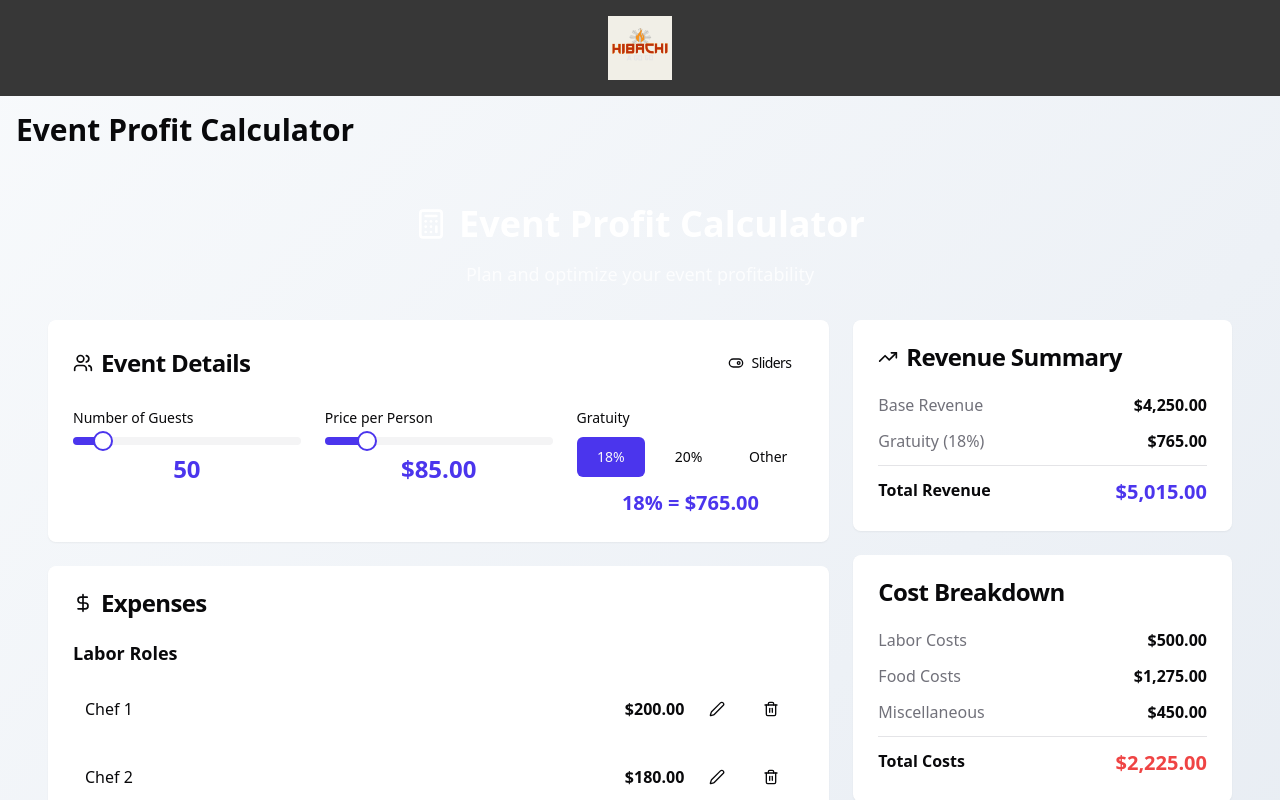
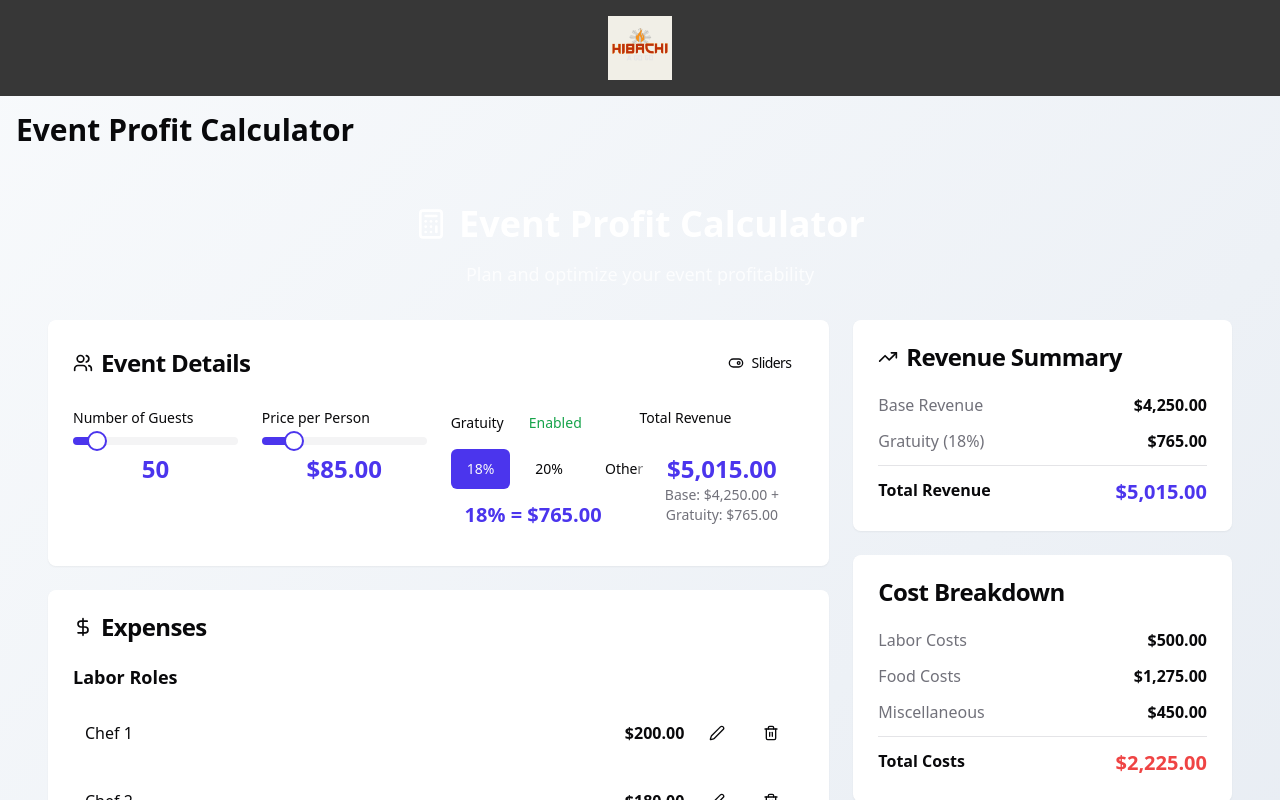
Before and after one commit to jsmsoriano/event-profit-pro, a React (Vite) app: page / in a window 1280 px wide. Shown: the top 800 px of the page. Built offline with nearby package versions, Linux system fonts and the light colour scheme.

Commit message:
Add gratuity disable option
Added a checkbox to disable gratuity. Updated event details to display Number of Guests, Price per person, Gratuity, and Total Revenue.
-edited src/components/EventProfitCalculator.tsx

```diff
--- a/src/components/EventProfitCalculator.tsx
+++ b/src/components/EventProfitCalculator.tsx
@@ -24,6 +24,7 @@ const EventProfitCalculator = () => {
   const [pricePerPerson, setPricePerPerson] = useState(85);
   const [gratuityPercentage, setGratuityPercentage] = useState(18);
   const [gratuityMode, setGratuityMode] = useState<'18' | '20' | 'other'>('18');
+  const [gratuityEnabled, setGratuityEnabled] = useState(true);
   const [useSliders, setUseSliders] = useState(true);
 
   // Expenses states
@@ -54,7 +55,7 @@ const EventProfitCalculator = () => {
 
   // Revenue calculations
   const baseRevenue = useMemo(() => numberOfGuests * pricePerPerson, [numberOfGuests, pricePerPerson]);
-  const gratuityAmount = useMemo(() => baseRevenue * (gratuityPercentage / 100), [baseRevenue, gratuityPercentage]);
+  const gratuityAmount = useMemo(() => gratuityEnabled ? baseRevenue * (gratuityPercentage / 100) : 0, [baseRevenue, gratuityPercentage, gratuityEnabled]);
   const totalRevenue = useMemo(() => baseRevenue + gratuityAmount, [baseRevenue, gratuityAmount]);
 
   // Expense calculations
@@ -169,7 +170,7 @@ const EventProfitCalculator = () => {
                 </CardTitle>
               </CardHeader>
               <CardContent className="space-y-6">
-                <div className="grid grid-cols-1 md:grid-cols-3 gap-6">
+                <div className="grid grid-cols-1 md:grid-cols-2 lg:grid-cols-4 gap-6">
                   <div>
                     <Label htmlFor="guests" className="text-card-foreground font-medium">Number of Guests</Label>
                     {useSliders ? (
@@ -224,8 +225,19 @@ const EventProfitCalculator = () => {
                   </div>
 
                   <div>
+                    <div className="flex items-center gap-3 mb-2">
                       <Label htmlFor="gratuity" className="text-card-foreground font-medium">Gratuity</Label>
-                    <div className="mt-2 space-y-3">
+                      <Button
+                        variant="outline"
+                        size="sm"
+                        onClick={() => setGratuityEnabled(!gratuityEnabled)}
+                        className={gratuityEnabled ? 'text-green-600' : 'text-red-600'}
+                      >
+                        {gratuityEnabled ? 'Enabled' : 'Disabled'}
+                      </Button>
+                    </div>
+                    {gratuityEnabled ? (
+                      <div className="space-y-3">
                         <div className="flex gap-2">
                           <Button
                             variant={gratuityMode === '18' ? 'default' : 'outline'}
@@ -270,6 +282,21 @@ const EventProfitCalculator = () => {
                         )}
                         <div className="text-center text-xl font-bold text-primary">
                           {gratuityPercentage}% = {formatCurrency(gratuityAmount)}
+                        </div>
+                      </div>
+                    ) : (
+                      <div className="text-center text-lg text-muted-foreground">
+                        Gratuity disabled
+                      </div>
+                    )}
+                  </div>
+
+                  <div>
+                    <Label className="text-card-foreground font-medium">Total Revenue</Label>
+                    <div className="mt-2 p-4 bg-white/50 rounded-lg text-center">
+                      <div className="text-2xl font-bold text-primary">{formatCurrency(totalRevenue)}</div>
+                      <div className="text-sm text-muted-foreground">
+                        Base: {formatCurrency(baseRevenue)} + Gratuity: {formatCurrency(gratuityAmount)}
                       </div>
                     </div>
                   </div>
```
Lines whose indentation alone changed are shown as unchanged.
